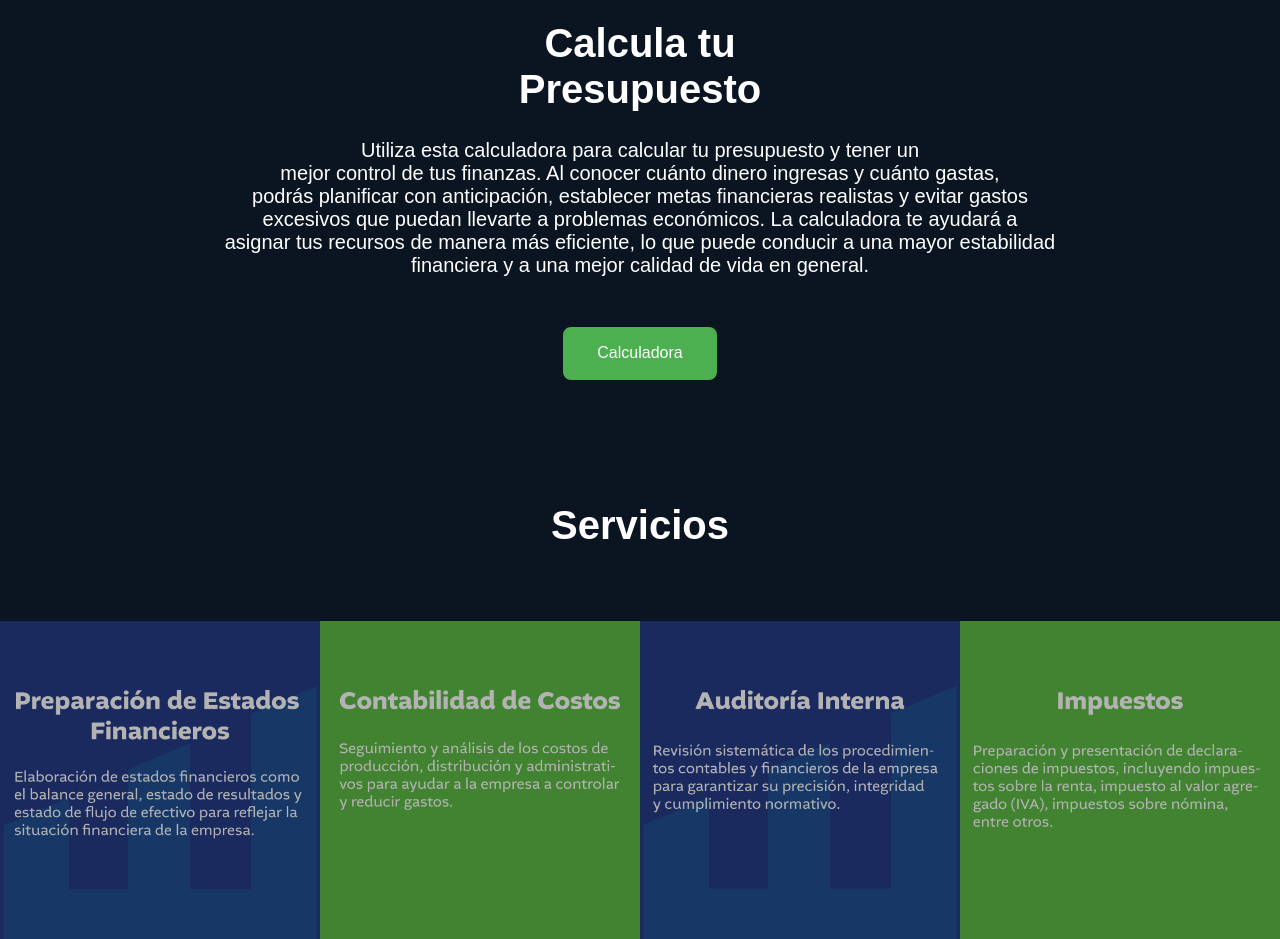
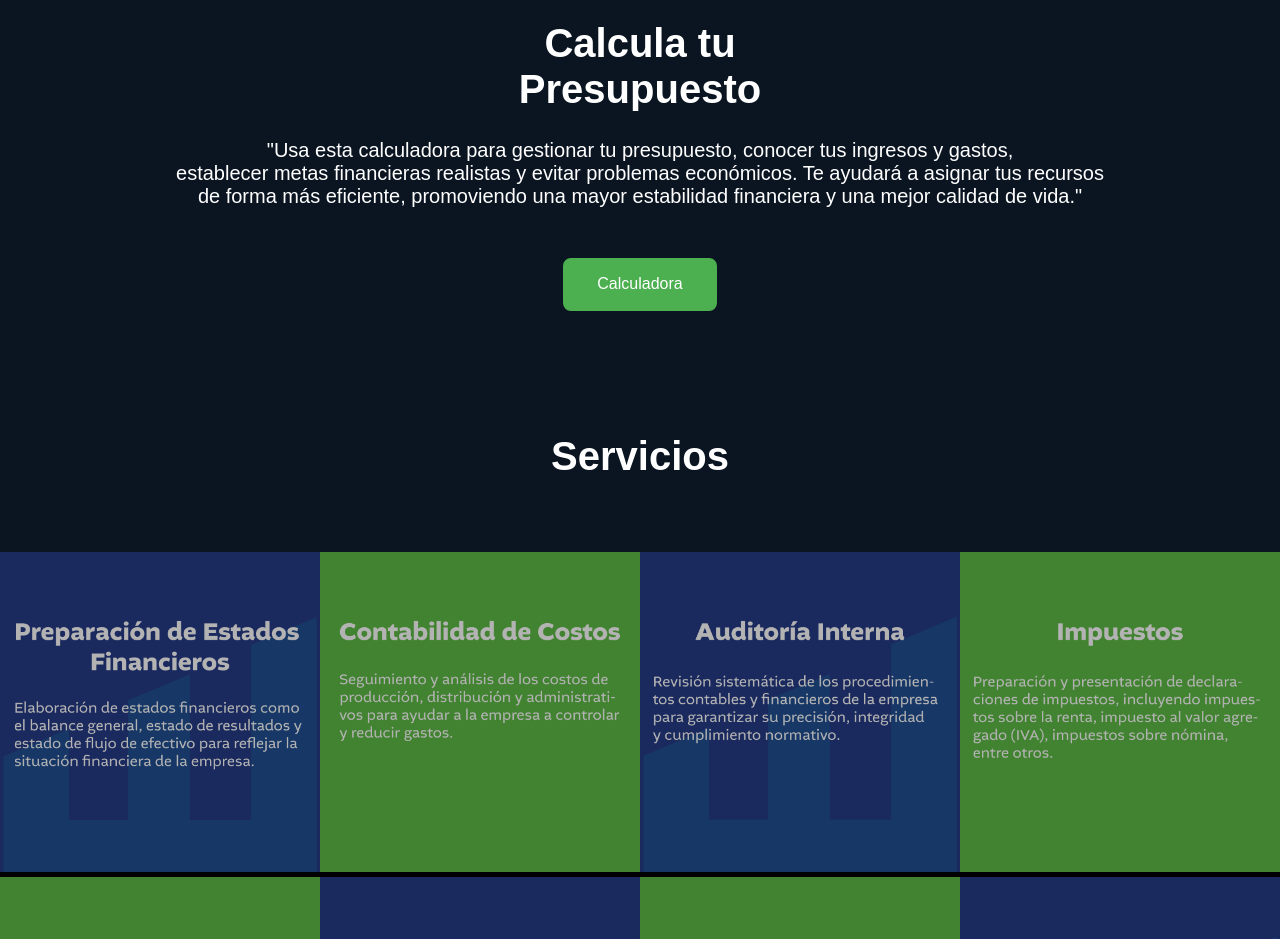
Before and after one commit to ArianaDesigns/ProExpert, a plain HTML site: page index.html in a window 1280 px wide. Shown: the part 1200-2139 px from the top of the page. Drawn offline with Linux system fonts and the light colour scheme.

Commit message:
Update index.html

```diff
--- a/index.html
+++ b/index.html
@@ -69,12 +69,9 @@
    <center> <h1>Calcula tu Presupuesto</h1> </center>
          </section>
 
-		 <center><p> Utiliza esta calculadora para calcular tu presupuesto y tener un <br>
-			 mejor control de tus finanzas. Al conocer cuánto dinero ingresas y
-			 cuánto gastas, <br> podrás planificar con anticipación, establecer metas financieras
-			 realistas y evitar gastos <br> excesivos que puedan llevarte a problemas económicos.
-			 La calculadora te ayudará a <br> asignar tus recursos de manera más eficiente, lo que puede
-			 conducir a una mayor estabilidad <br> financiera y a una mejor calidad de vida en general. </p> <br><br>
+		 <center><p> "Usa esta calculadora para gestionar tu presupuesto, conocer tus ingresos y gastos, <br>
+			 establecer metas financieras realistas y evitar problemas económicos. Te ayudará a asignar
+			 tus recursos <br> de forma más eficiente, promoviendo una mayor estabilidad financiera y una mejor calidad de vida." </p> <br><br>
 
 			 <a  href="calculadora.html">
 	<button href="calculadora.html" class="calculadora-btn">Calculadora</button> </a>
```
